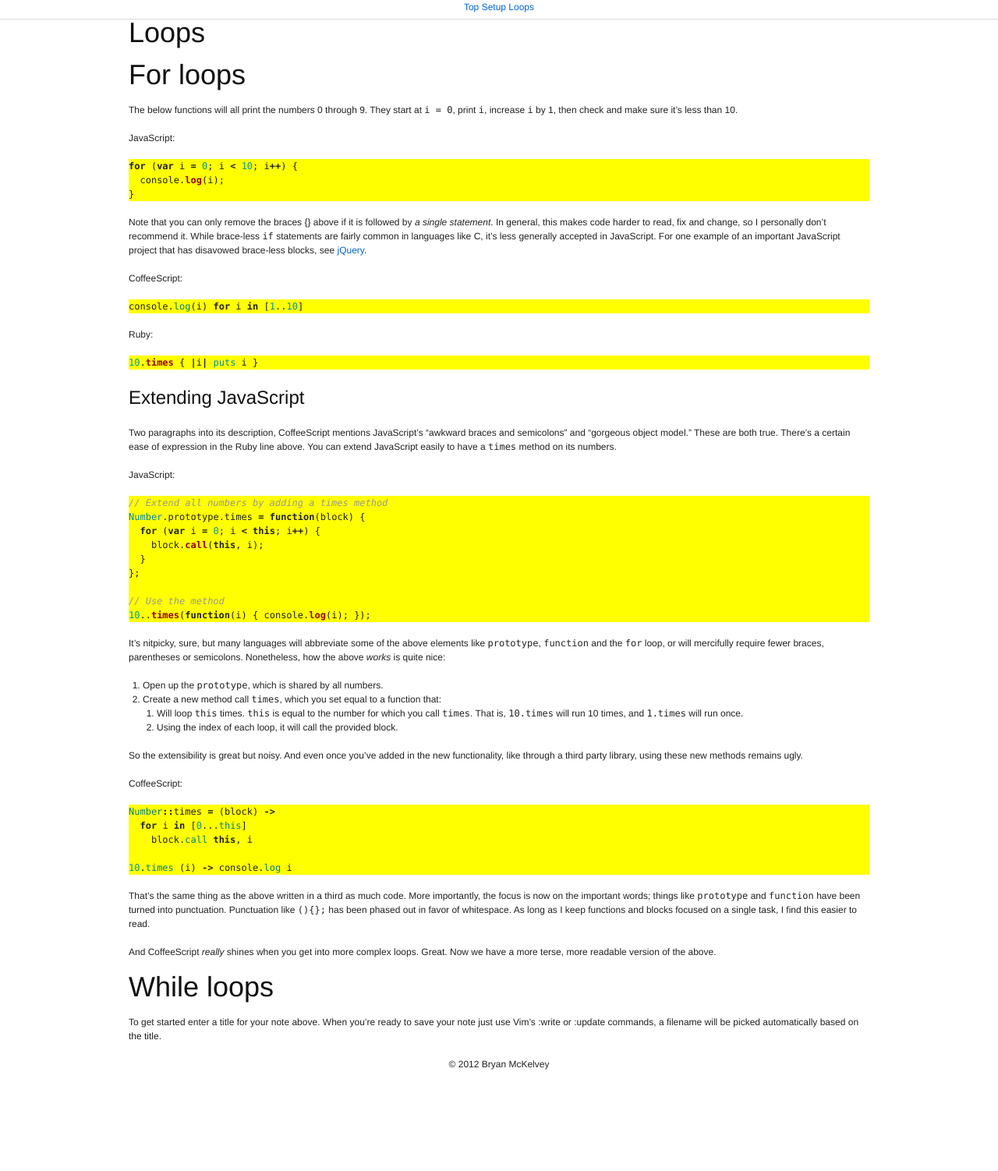
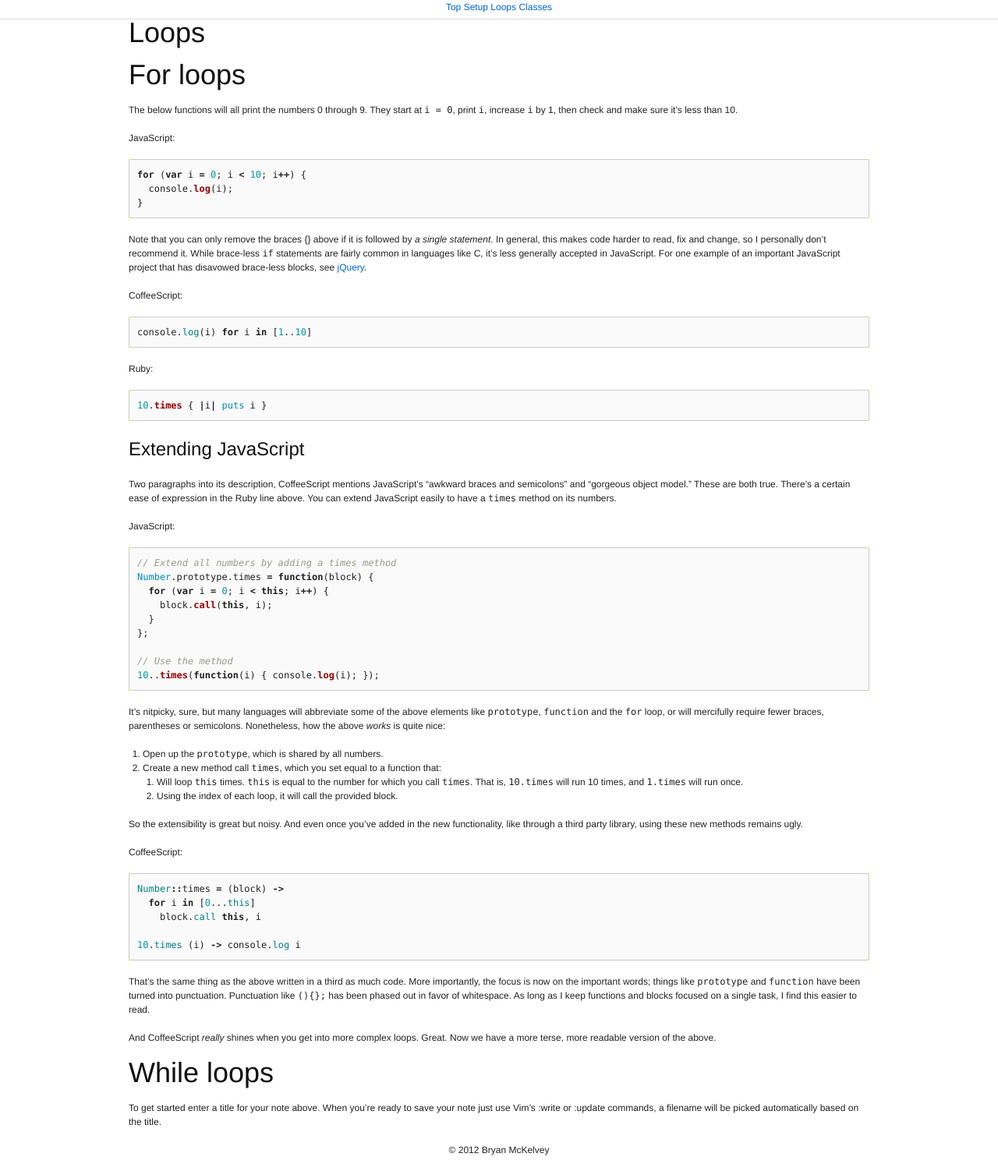
Before and after one commit to brymck/notes, a Jekyll site: the page built from loops.md, in a window 1280 px wide. Shown: the whole page at 78% size. Built offline with Jekyll 4.4.1, drawn with Linux system fonts in a browser that asks for light colours; Markdown is read by kramdown in place of the engine named in the settings; before the commit the page ends 1392 px from its top, so only the background shows below that.

Commit message:
Reconfiguring some things

```diff
--- a/_config.yml
+++ b/_config.yml
@@ -1,5 +1,10 @@
+auto: true
+baseurl: /notes/
+
+pygments: true
 markdown: rdiscount
-pygments: true
+permalink: pretty
+
 exclude:
   - Gemfile
   - Gemfile.lock
--- a/_includes/toc.md
+++ b/_includes/toc.md
@@ -1,3 +1,4 @@
 * [Top](/notes/)
-* [Setup](setup)
-* [Loops](loops)
+* [Setup](/notes/setup/)
+* [Loops](/notes/loops/)
+* [Classes](/notes/classes/)
--- a/_layouts/default.html
+++ b/_layouts/default.html
@@ -4,13 +4,13 @@
   <meta http-equiv="content-type" content="text/html; charset=utf-8">
   <meta content="{{ page.description }}" name='description'>
   <title>{{ page.title }}</title>
-  <link rel="stylesheet" href="css/pygments.css" type="text/css">
-  <link rel="stylesheet" href="css/blueprint/screen.css" type="text/css" media="screen, projection">
-  <link rel="stylesheet" href="css/blueprint/print.css" type="text/css" media="print">
+  <link rel="stylesheet" href="/notes/css/pygments.css" type="text/css">
+  <link rel="stylesheet" href="/notes/css/blueprint/screen.css" type="text/css" media="screen, projection">
+  <link rel="stylesheet" href="/notes/css/blueprint/print.css" type="text/css" media="print">
   <!--[if lt IE 8]>
-    <link rel="stylesheet" href="css/blueprint/ie.css" type="text/css" media="screen, projection">
+    <link rel="stylesheet" href="/notes/css/blueprint/ie.css" type="text/css" media="screen, projection">
   <![endif]-->
-  <link rel="stylesheet" href="css/master.css" type="text/css">
+  <link rel="stylesheet" href="/notes/css/master.css" type="text/css">
 </head>
 <body>
   <div class="container">
--- a/css/master.css
+++ b/css/master.css
@@ -36,6 +36,21 @@
   display: inline-block;
 }
 
+/* Code blocks */
+pre, code, tt {
+  font-family: menlo, monaco, "andale mono", "lucida console", monospace;
+}
+
+pre {
+  background-color: #fafafb;
+  border: 1px solid #cacaca;
+  border-radius: 3px;
+  padding: 10px;
+  -moz-border-radius: 3px;
+  -webkit-border-radius: 3px;
+}
+
+/* Footer */
 footer {
   text-align: center;
 }
```
Also changed, not shown: classes.md (added, +45 -0 lines).
